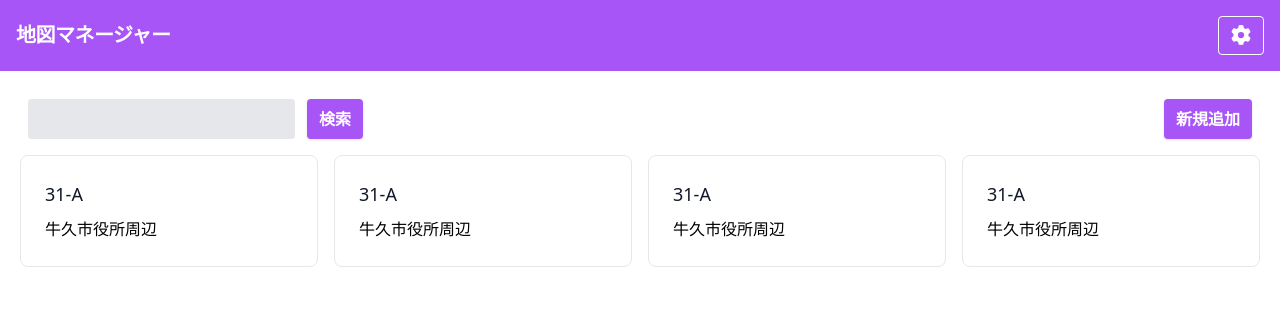
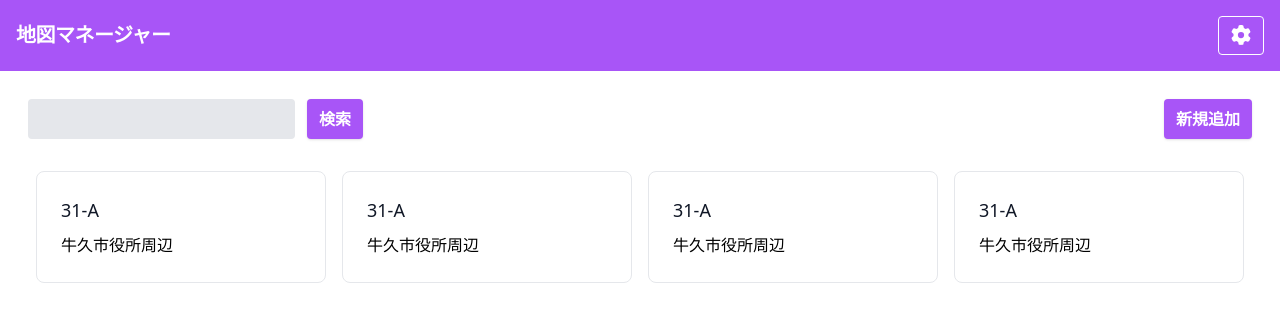
Before and after one commit to ItIsSunny385/chizu-manager, a Next.js app: page / in a window 1280 px wide. Shown: the top 322 px of the page. Built offline with nearby package versions, Linux system fonts and the light colour scheme.

Commit message:
微修正

```diff
--- a/components/Card.tsx
+++ b/components/Card.tsx
@@ -8,7 +8,7 @@ interface Props {
 
 const Card = (props: Props) => {
   return (
-    <div className="xl:w-1/4 md:w-1/3 sm:w-1/2 p-2">
+    <div className="xl:w-1/4 md:w-1/3 sm:w-1/2 w-full p-2">
       <Link href={props.href}>
         <a className="block border border-gray-200 p-6 rounded-lg hover:bg-gray-100">
           <h2 className="text-lg text-gray-900 font-medium title-font mb-2">
--- a/pages/index.tsx
+++ b/pages/index.tsx
@@ -17,7 +17,7 @@ const Home: NextPage = () => {
           <Button>新規追加</Button>
         </div>
       </div>
-      <div className="flex flex-wrap -m-4">
+      <div className="flex flex-wrap">
         <Card href="#" name="31-A" description="牛久市役所周辺" />
         <Card href="#" name="31-A" description="牛久市役所周辺" />
         <Card href="#" name="31-A" description="牛久市役所周辺" />
```
